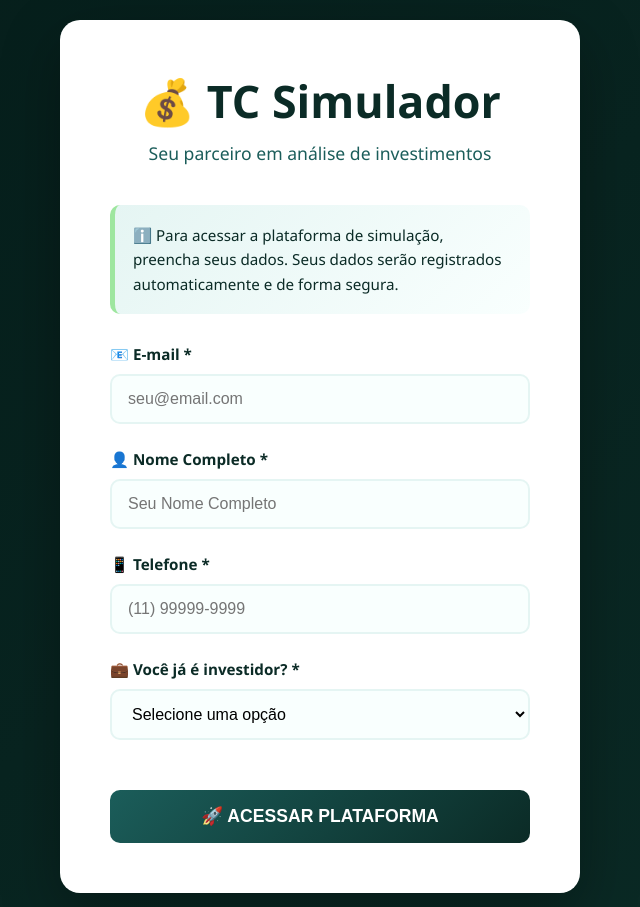
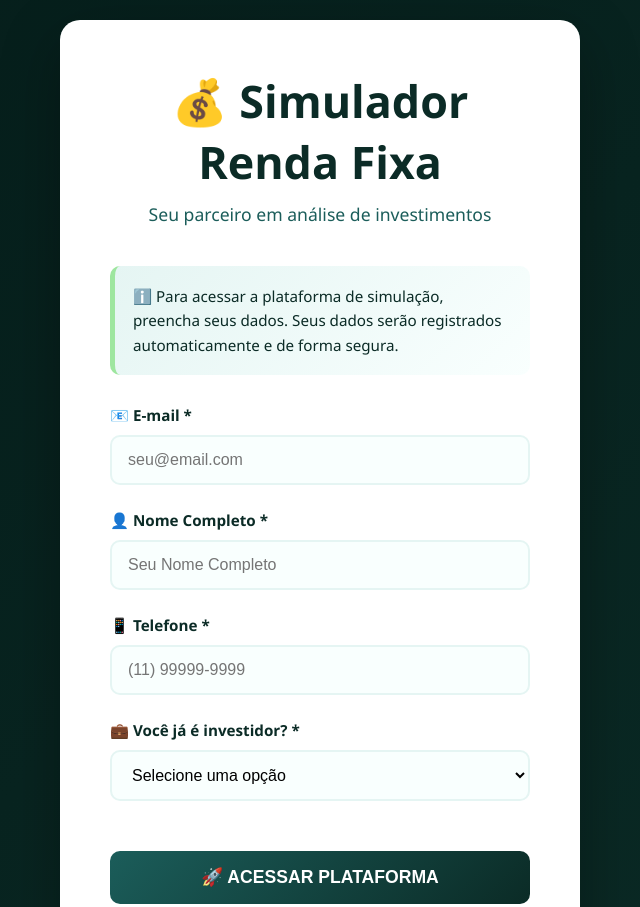
Before and after one commit to ppsaless/Simulador_Financeiro_RF, a plain HTML site: page index.html in a window 1280 px wide. Shown: the top 907 px of the page, without its empty margins (320-960 px from the left). Drawn offline with Linux system fonts and the light colour scheme; no server answers.

Commit message:
Add files via upload
nome certo

```diff
--- a/index.html
+++ b/index.html
@@ -3,7 +3,7 @@
 <head>
     <meta charset="UTF-8">
     <meta name="viewport" content="width=device-width, initial-scale=1.0">
-    <title>Simulador Financeiro - TC Investimentos</title>
+    <title>Simulador Renda Fixa</title>
     <style>
         * { margin: 0; padding: 0; box-sizing: border-box; }
 
@@ -388,7 +388,7 @@
     <!-- TELA DE ACESSO -->
     <div class="tela-acesso" id="telaAcesso">
         <div class="logo">
-            <h1>💰 TC Simulador</h1>
+            <h1>💰 Simulador Renda Fixa</h1>
             <p>Seu parceiro em análise de investimentos</p>
         </div>
 
@@ -435,7 +435,7 @@
     <div class="tela-plataforma" id="telaPlataforma">
         <div class="container">
             <header>
-                <h1>💰 TC Simulador Financeiro</h1>
+                <h1>💰 Simulador Renda Fixa</h1>
                 <p class="subtitle">Simule e compare seus investimentos com inteligência</p>
 
                 <div class="user-info">
```
